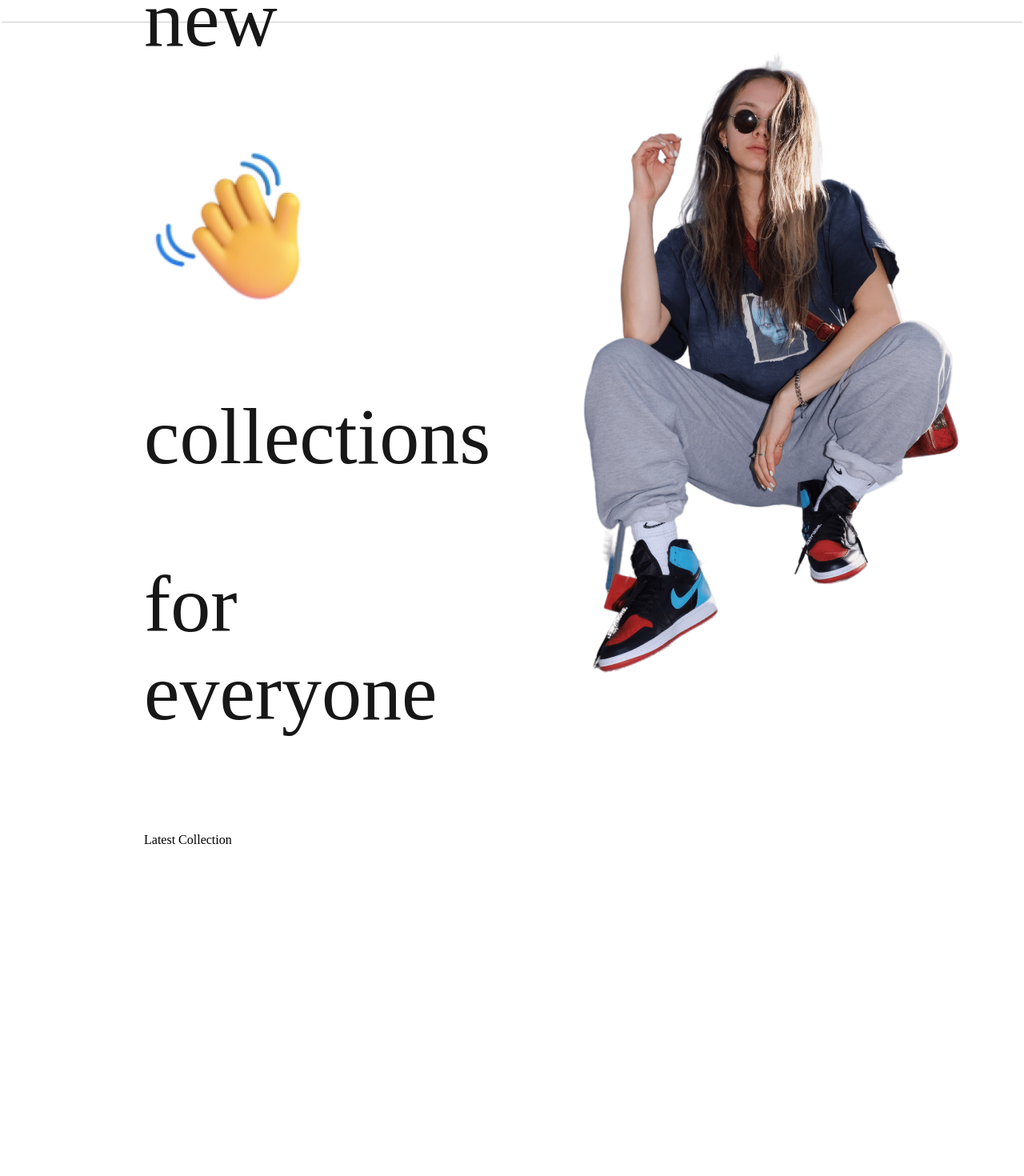
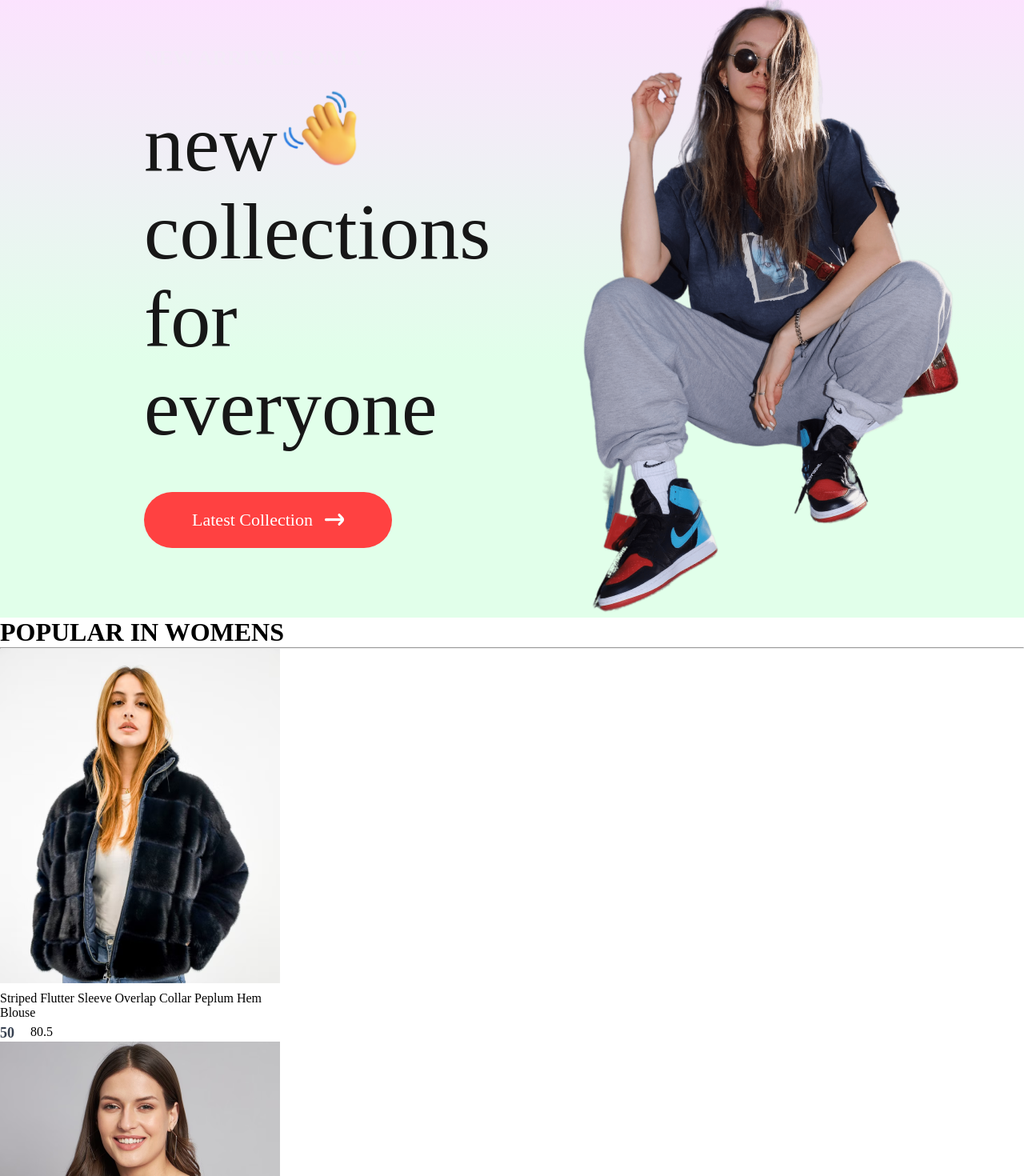
Before and after one commit to bngoon/digital-store, a React (Create React App) app: page / in a window 1280 px wide. Shown: the part 125-1595 px from the top of the page at 80% size. Before the commit the page ends 1202 px from the top, so only its background shows below. Built offline with nearby package versions, Linux system fonts and the light colour scheme; a small style sheet from the web is missing.

Commit message:
popular in womens built out and css

```diff
--- a/src/Components/Hero/Hero.css
+++ b/src/Components/Hero/Hero.css
@@ -1,6 +1,6 @@
 .hero {
   height: 100vh;
-  background: linear-gradient(180deg, #fde1ff, #e1ffea22, 60%);
+  background: linear-gradient(180deg, #fde1ff, #e1ffea 60%);
   display: flex;
 }
 
@@ -31,3 +31,28 @@
   align-items: center;
   gap: 20px;
 }
+
+.hero-hand-icon img {
+  width: 105px;
+}
+.hero-latest-btn {
+  display: flex;
+  justify-content: center;
+  align-items: center;
+  gap: 15px;
+  width: 310px;
+  height: 70px;
+  border-radius: 75px;
+  margin-top: 30px;
+  background-color: #ff4141;
+  color: white;
+  font-size: 22px;
+  font-weight: 500;
+}
+
+.hero-right {
+  flex: 1;
+  display: flex;
+  align-items: center;
+  justify-content: center;
+}
--- a/src/Components/Hero/Hero.jsx
+++ b/src/Components/Hero/Hero.jsx
@@ -10,9 +10,9 @@
         <div className="hero-left">
         <h2>NEW ARRIVALS ONLY</h2>
         <div>
-            <div className="hand-hand-icon">
-                <p>new </p>
-                <img src={hand_icon} alt="icon" />
+            <div className="hero-hand-icon">
+                <p>new
+                <img src={hand_icon} alt="icon" /></p>
             </div>
             <p>collections</p>
             <p>for everyone</p>
--- /dev/null
+++ b/src/Components/Item/Item.css
@@ -0,0 +1,29 @@
+.item {
+  width: 350px;
+}
+
+.item p {
+  margin: 6px 0px;
+}
+
+.item-prices {
+  display: flex;
+  gap: 20px;
+}
+
+.item-price-new {
+  color: #374151;
+  font-size: 18px;
+  font-weight: 600;
+}
+
+.item-price.old {
+  color: #8c8c8c;
+  font-size: 18px;
+  font-weight: 500;
+  text-decoration: line-through;
+}
+.item:hover {
+  transform: scale(1.05);
+  transition: 0.6s;
+}
--- /dev/null
+++ b/src/Components/Item/Item.jsx
@@ -0,0 +1,22 @@
+import React from 'react';
+import './Item.css';
+
+
+function Item(props) {
+  return (
+    <div className='item'>
+        <img src={props.image} alt="img" />
+        <p>{props.name}</p>
+        <div className="item-prices">
+            <div className="item-price-new">
+                {props.new_price}
+            </div>
+            <div className="item-price-old">
+                {props.old_price}
+            </div>
+        </div>
+    </div>
+  )
+}
+
+export default Item
--- /dev/null
+++ b/src/Components/Popular/Popular.jsx
@@ -0,0 +1,19 @@
+import React from 'react';
+import "./Popular.css";
+import data_product from '../Assets/data';
+import Item from '../Item/Item';
+function Popular() {
+  return (
+    <div className='popular'>
+       <h1>POPULAR IN WOMENS</h1>
+       <hr/>
+       <div className="popular-item">
+        {data_product.map((item, i)=>{
+            return <Item key={i} id={item.id} name={item.name} image={item.image} new_price={item.new_price} old_price={item.old_price}/>
+        })};
+       </div>
+    </div>
+  )
+}
+
+export default Popular
--- a/src/Pages/Shop.jsx
+++ b/src/Pages/Shop.jsx
@@ -1,12 +1,14 @@
 import React from 'react'
 import "./shop.css";
 import Hero from '../Components/Hero/Hero';
+import Popular from '../Components/Popular/Popular';
 
 
 function Shop() {
   return (
     <div>
         <Hero/>
+        <Popular/>
     </div>
   )
 }
--- a/src/index.css
+++ b/src/index.css
@@ -1,3 +1,6 @@
+* {
+  margin: 0;
+}
 body {
   margin: 0;
   font-family: -apple-system, BlinkMacSystemFont, "Segoe UI", "Roboto", "Oxygen",
```
Also changed, not shown: src/Components/Popular/Popular.css (added).
